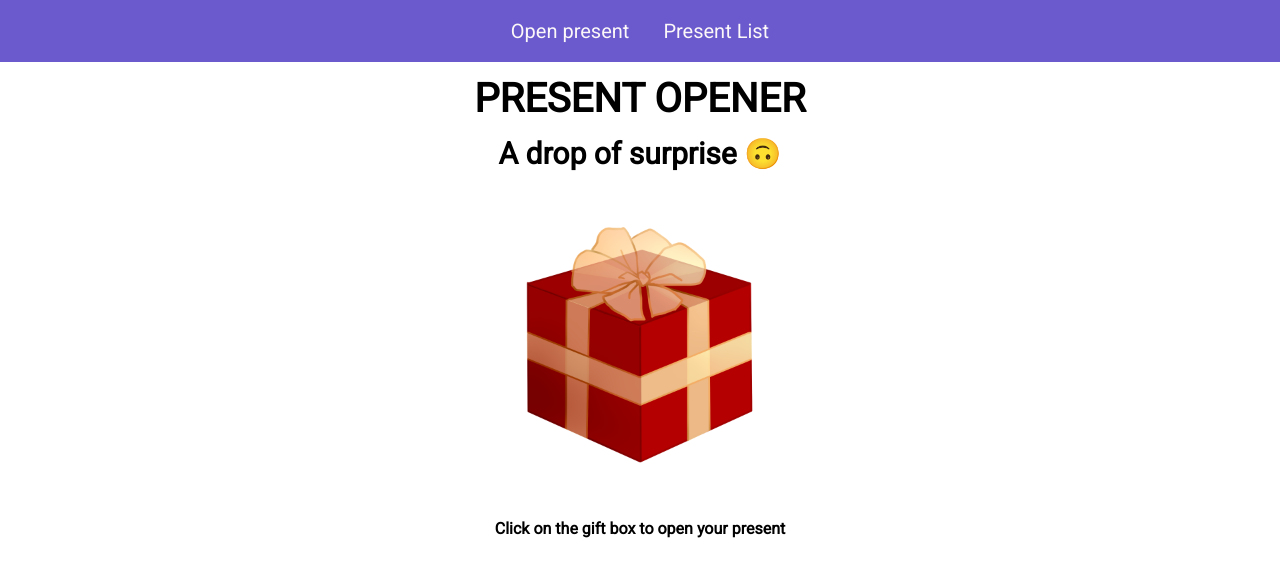
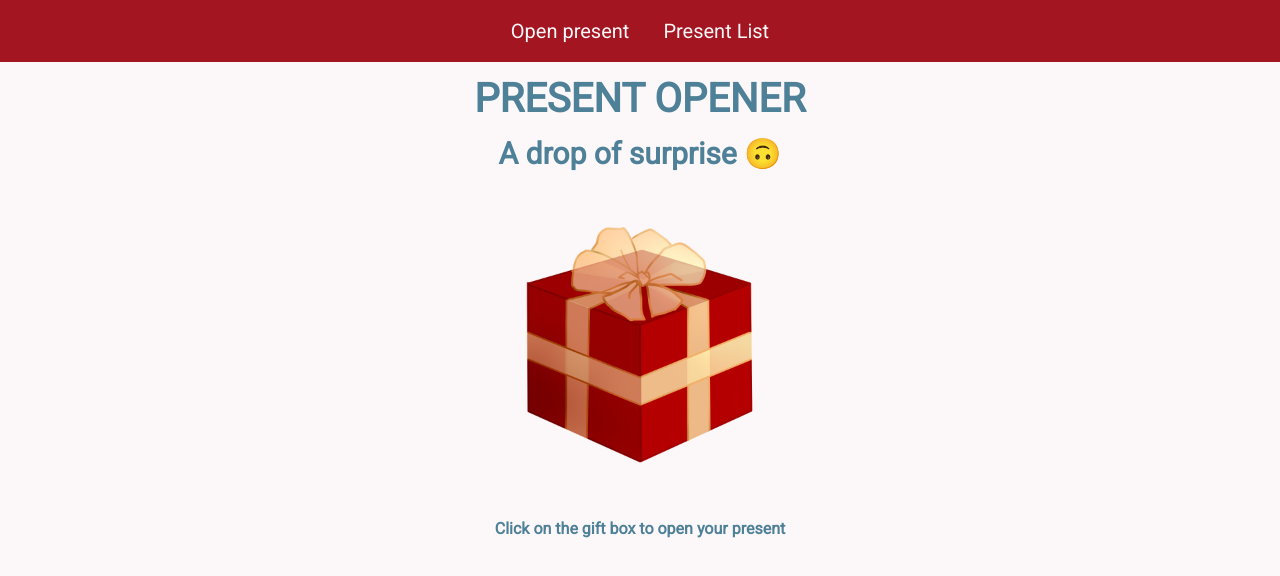
Before and after one commit to thekkathy/Present-Pop, a React app in the folder client/: page / in a window 1280 px wide. Built offline with nearby package versions, Linux system fonts and the light colour scheme.

Commit message:
some color changes

```diff
--- a/client/src/components/CSS/Header.css
+++ b/client/src/components/CSS/Header.css
@@ -10,7 +10,7 @@ body{
     overflow: hidden;
     list-style-type: none;
     width: 100%;
-    background-color:slateblue;
+    background-color:#A31621;
     line-height: 1.6em;
     font-size: 20px;
 }
--- a/client/src/components/CSS/OpenPresent.css
+++ b/client/src/components/CSS/OpenPresent.css
@@ -1,5 +1,6 @@
-div {
-    background-color:white;
+body {
+    background-color:#FCF7F8;
+    color: #4E8098;
 }
 #gift {
     max-width: 300px;
--- a/client/src/components/CSS/Present.css
+++ b/client/src/components/CSS/Present.css
@@ -9,7 +9,7 @@
 }
 
 .presentImage #star:hover {
-    cursor: none;
+    cursor: initial;
 }
 
 .content {
```
